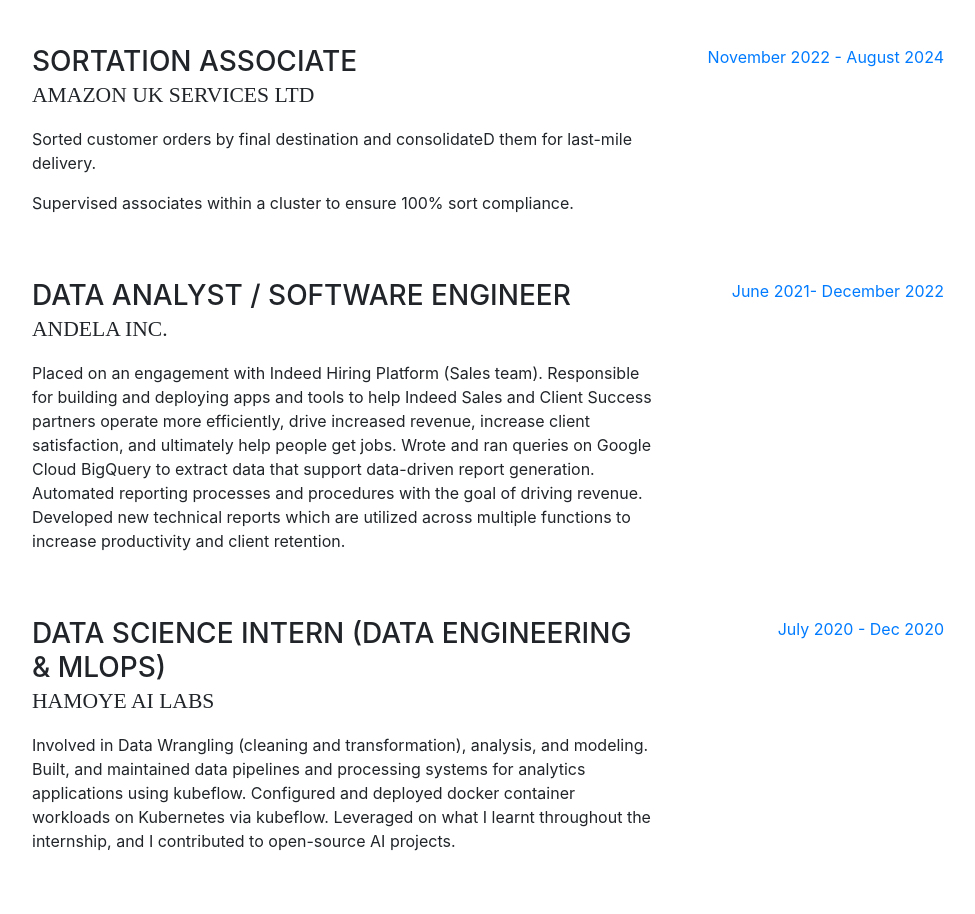
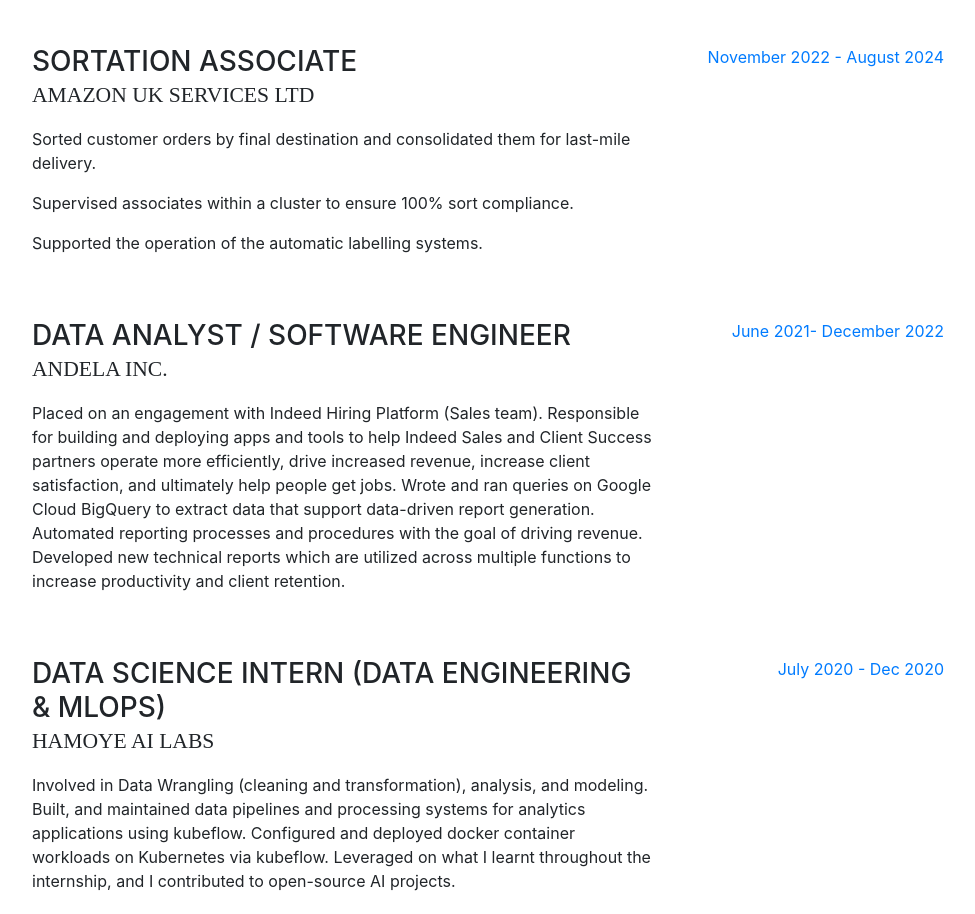
Before and after one commit to twarik/twarik.github.io, a website with bundled scripts: page index.html in a window 1280 px wide. Shown: the part 889-1803 px from the top of the page, without its empty margins (288-1263 px from the left). Built offline with nearby package versions, Linux system fonts and the light colour scheme; a web font is replaced by a local one.

Commit message:
Update index.html

```diff
--- a/index.html
+++ b/index.html
@@ -127,8 +127,9 @@
             <div class="resume-content mr-auto">
               <h3 class="mb-0">Sortation Associate</h3>
               <div class="subheading mb-3">Amazon UK Services Ltd</div>
-              <p>Sorted customer orders by final destination and consolidateD them for last-mile delivery.</p>
+              <p>Sorted customer orders by final destination and consolidated them for last-mile delivery.</p>
               <p>Supervised associates within a cluster to ensure 100% sort compliance.</p>
+              <p>Supported the operation of the automatic labelling systems.</p>
             </div>
             <div class="resume-date text-md-right">
               <span class="text-primary">November 2022 - August 2024</span>
```
